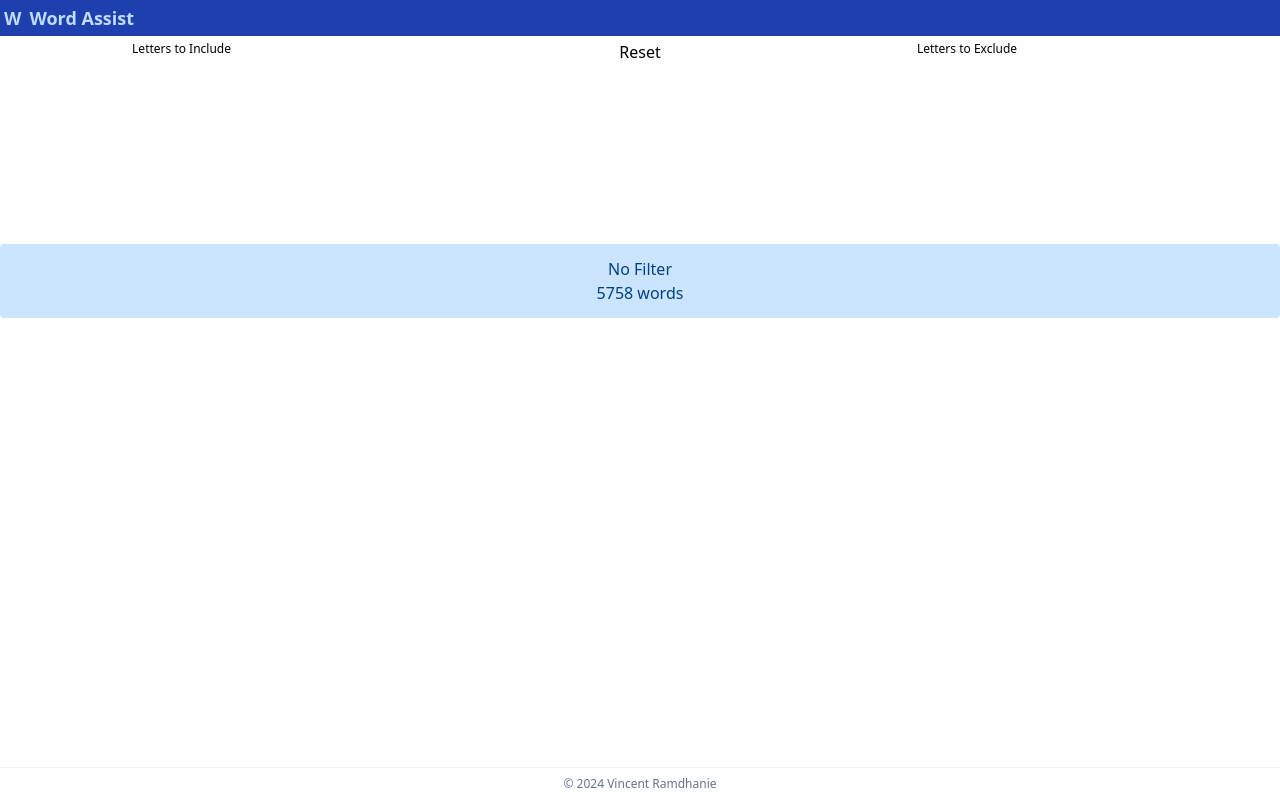
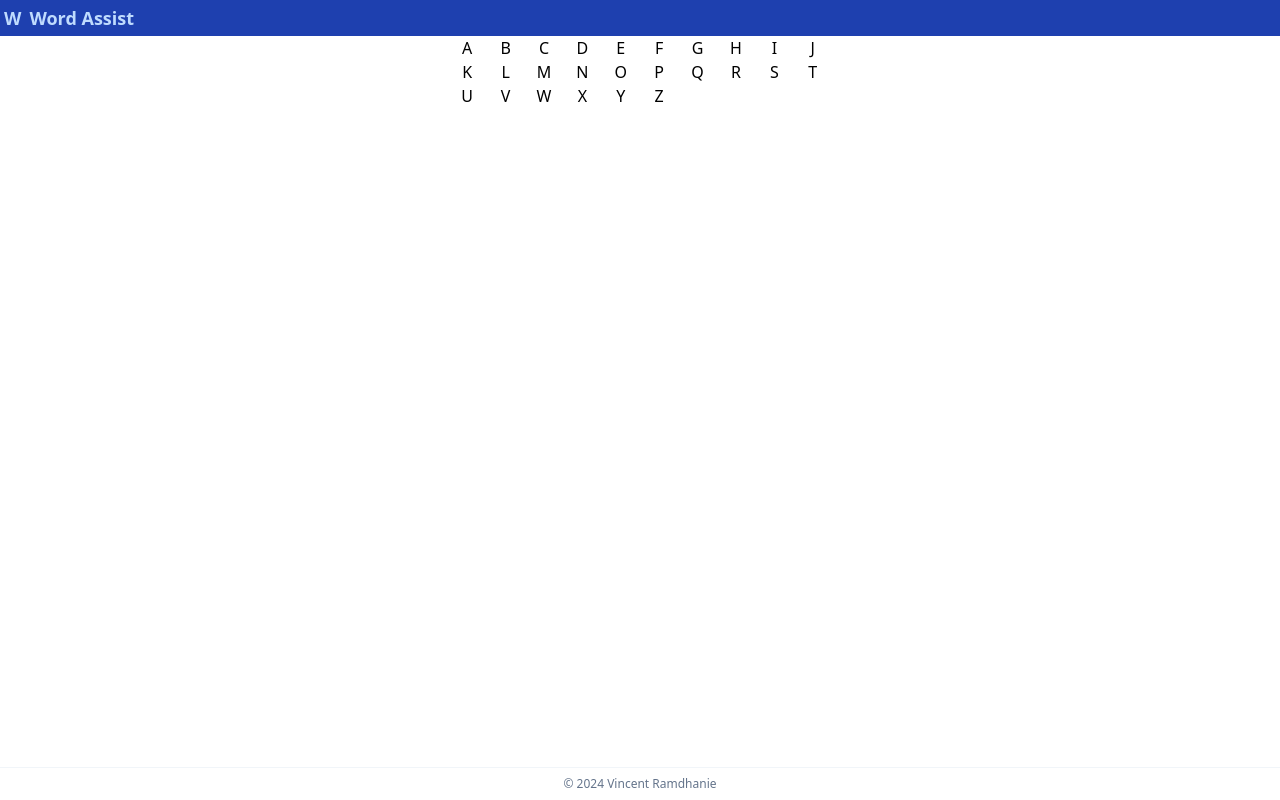
Before and after one commit to vramdhanie/wordAssist, a React (Create React App) app: page / in a window 1280 px wide. Built offline with nearby package versions, Linux system fonts and the light colour scheme.

Commit message:
Add zustand

```diff
--- a/package.json
+++ b/package.json
@@ -17,7 +17,8 @@
     "react-scripts": "^5.0.1",
     "tailwindcss": "^3.4.4",
     "typescript": "^4.9.5",
-    "web-vitals": "^2.1.4"
+    "web-vitals": "^2.1.4",
+    "zustand": "^4.5.4"
   },
   "scripts": {
     "start": "react-scripts start",
--- a/src/components/KeyBoard.tsx
+++ b/src/components/KeyBoard.tsx
@@ -1 +1,13 @@
-export const KeyBoard = () => {}
+import { useKeyStore } from '../store/keyStore'
+import { Key } from './Key'
+
+export const KeyBoard = () => {
+    const { keys } = useKeyStore()
+    return (
+        <div className="grid grid-cols-10 w-full max-w-96 my-0 mx-auto">
+            {Object.values(keys).map((key, index) => {
+                return <Key key={index} label={key.character} mode={key.mode} />
+            })}
+        </div>
+    )
+}
--- a/src/components/Main.tsx
+++ b/src/components/Main.tsx
@@ -1,12 +1,7 @@
 import { styled } from '../config/stitches.config'
 import { words } from '../data/words'
 import { useState, useEffect, useCallback } from 'react'
-
-const Wrapper = styled('div', {
-    flex: '1',
-    width: '100%',
-    height: '100%',
-})
+import { KeyBoard } from './KeyBoard'
 
 const Form = styled('div', {
     display: 'flex',
@@ -129,93 +124,14 @@ export function Main() {
     }, [showing, hiding, fixed])
 
     return (
-        <Wrapper>
-            <Form>
-                <Box>
-                    <Label>Letters to Include</Label>
-                    <Input
-                        onChange={(e) => setLetterstoInclude(e.target.value)}
-                        value={lettersToInclude}
-                    />
-                </Box>
-                <Box>
-                    <Button onClick={handleReset}>Reset</Button>
-                </Box>
-                <Box>
-                    <Label>Letters to Exclude</Label>
-                    <Input
-                        onChange={(e) => setLetterstoExclude(e.target.value)}
-                        value={lettersToExclude}
-                    />
-                </Box>
-            </Form>
-            <FixedLetters>
-                <FixedInput
-                    onChange={(e) =>
-                        setFixed((f) => {
-                            f[0] = e.target.value.length > 0 ? e.target.value[0] : ''
-                            return [...f]
-                        })
-                    }
-                    value={fixed[0]}
-                />
-                <FixedInput
-                    onChange={(e) =>
-                        setFixed((f) => {
-                            f[1] = e.target.value.length > 0 ? e.target.value[0] : ''
-                            return [...f]
-                        })
-                    }
-                    value={fixed[1]}
-                />
-                <FixedInput
-                    onChange={(e) =>
-                        setFixed((f) => {
-                            f[2] = e.target.value.length > 0 ? e.target.value[0] : ''
-                            return [...f]
-                        })
-                    }
-                    value={fixed[2]}
-                />
-                <FixedInput
-                    onChange={(e) =>
-                        setFixed((f) => {
-                            f[3] = e.target.value.length > 0 ? e.target.value[0] : ''
-                            return [...f]
-                        })
-                    }
-                    value={fixed[3]}
-                />
-                <FixedInput
-                    onChange={(e) =>
-                        setFixed((f) => {
-                            f[4] = e.target.value.length > 0 ? e.target.value[0] : ''
-                            return [...f]
-                        })
-                    }
-                    value={fixed[4]}
-                />
-            </FixedLetters>
-            <Information>
-                <Box>
-                    {showing || hiding ? (
-                        <Box>
-                            {showing && (
-                                <Text>Showing words containing the letters: {showing}</Text>
-                            )}
-                            {hiding && <Text>Hiding words containing the letters: {hiding}</Text>}
-                        </Box>
-                    ) : (
-                        'No Filter'
-                    )}
-                </Box>
-                <Box>{wordsToDisplay.length} words</Box>
-            </Information>
+        <div className="flex-1">
+            <KeyBoard />
+
             {/* <Words>
                 {wordsToDisplay.map((word) => (
                     <Word key={word}>{word}</Word>
                 ))}
             </Words> */}
-        </Wrapper>
+        </div>
     )
 }
--- /dev/null
+++ b/src/store/keyStore.ts
@@ -0,0 +1,66 @@
+import { create } from 'zustand'
+import { KeyChar } from '../types/keys'
+
+interface KeyState {
+    keys: Record<string, KeyChar>
+    includedKeys: string[]
+    excludedKeys: string[]
+}
+
+const useKeyStore = create<KeyState>((set) => ({
+    keys: [
+        'A',
+        'B',
+        'C',
+        'D',
+        'E',
+        'F',
+        'G',
+        'H',
+        'I',
+        'J',
+        'K',
+        'L',
+        'M',
+        'N',
+        'O',
+        'P',
+        'Q',
+        'R',
+        'S',
+        'T',
+        'U',
+        'V',
+        'W',
+        'X',
+        'Y',
+        'Z',
+    ].reduce<Record<string, KeyChar>>((acc, cur) => {
+        acc[cur] = {
+            character: cur,
+            mode: 'Unused',
+        }
+        return acc
+    }, {}),
+    includedKeys: [],
+    excludedKeys: [],
+    setIncludedKeys: (keys: string[]) =>
+        set((state) => {
+            for (const key of keys) {
+                state.keys[key].mode =
+                    state.keys[key].mode !== 'Include' && state.keys[key].mode !== 'Positioned'
+                        ? 'Include'
+                        : 'Unused'
+            }
+            return { includedKeys: [...new Set([...state.includedKeys, ...keys])] }
+        }),
+    setExcludedKeys: (keys: string[]) =>
+        set((state) => {
+            for (const key of keys) {
+                state.keys[key].mode = 'Exclude'
+            }
+            return { excludedKeys: [...new Set([...state.excludedKeys, ...keys])] }
+        }),
+}))
+
+export { useKeyStore }
--- /dev/null
+++ b/src/types/keys.ts
@@ -0,0 +1,6 @@
+export type KeyMode = 'Unused' | 'Include' | 'Positioned' | 'Exclude'
+
+export type KeyChar = {
+    character: string
+    mode: KeyMode
+}
```
Also changed, not shown: 1 other file (tests, documents, lock files or other folders).
